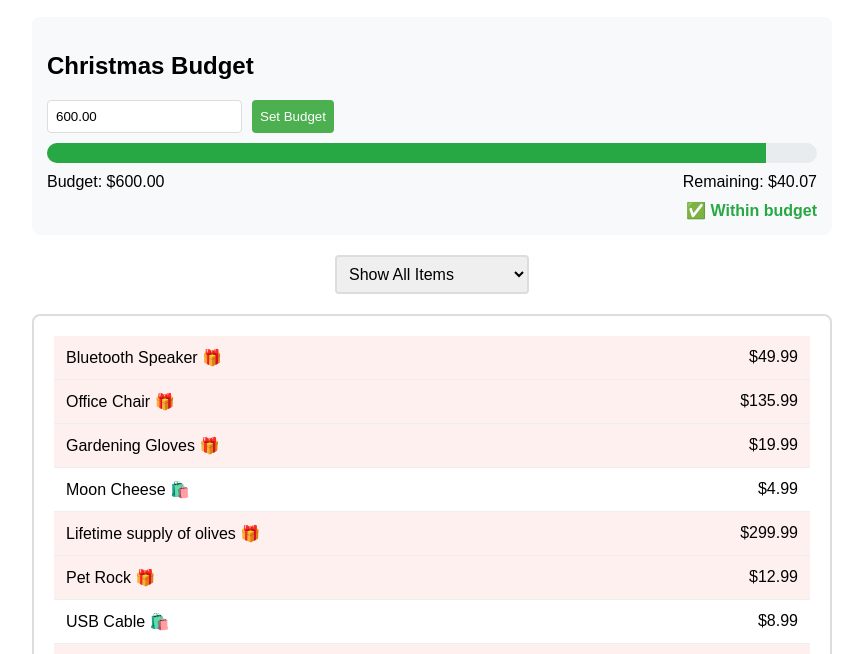
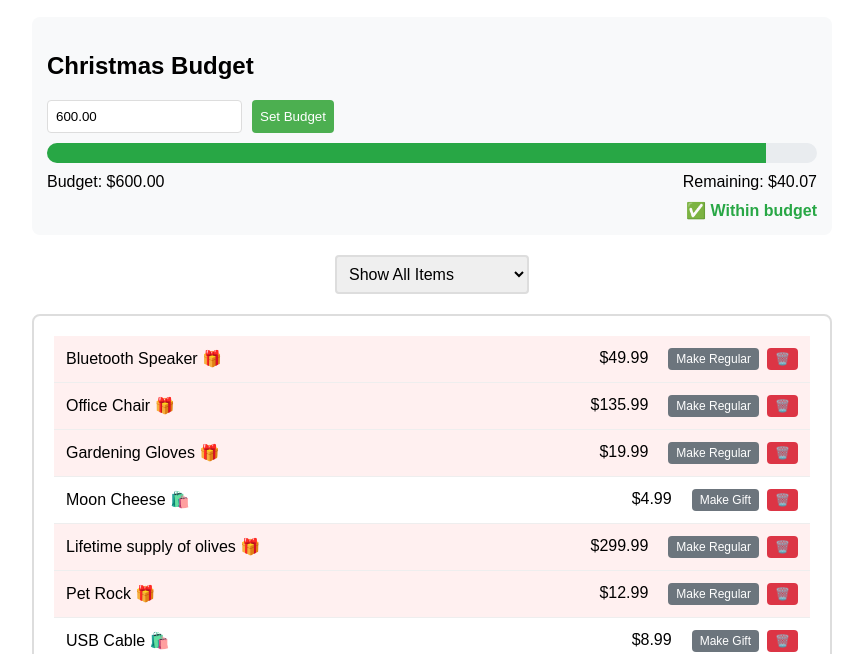
Before and after one commit to TheBIMsider/JavaScriptmas24, a plain HTML site: page Day18/index.html in a window 1280 px wide. Shown: the part 139-793 px from the top of the page, without its empty margins (208-1071 px from the left). Drawn offline with Linux system fonts and the light colour scheme.

Commit message:
Updated day 18 Code

```diff
--- a/Day18/index.css
+++ b/Day18/index.css
@@ -193,3 +193,51 @@ button:hover {
 .close:hover {
   color: black;
 }
+
+.item {
+  display: flex;
+  justify-content: space-between;
+  align-items: center;
+  padding: 12px;
+  border-bottom: 1px solid #eee;
+}
+
+.item-main {
+  display: flex;
+  justify-content: space-between;
+  flex-grow: 1;
+  margin-right: 20px;
+}
+
+.item-controls {
+  display: flex;
+  gap: 8px;
+}
+
+.toggle-gift {
+  background: #6c757d;
+  color: white;
+  border: none;
+  border-radius: 4px;
+  padding: 4px 8px;
+  cursor: pointer;
+  font-size: 12px;
+}
+
+.toggle-gift:hover {
+  background: #5a6268;
+}
+
+.remove-item {
+  background: #dc3545;
+  color: white;
+  border: none;
+  border-radius: 4px;
+  padding: 4px 8px;
+  cursor: pointer;
+  font-size: 12px;
+}
+
+.remove-item:hover {
+  background: #c82333;
+}
--- a/Day18/index.html
+++ b/Day18/index.html
@@ -96,6 +96,11 @@
               Christmas gifts are highlighted in pink and marked with a 🎁
             </li>
             <li>Regular shopping items are marked with a 🛍️</li>
+            <li>
+              Use the 'Make Gift/Make Regular' button to change an item's
+              category
+            </li>
+            <li>Remove items using the trash can button 🗑️</li>
           </ul>
         </div>
       </div>
--- a/Day18/index.js
+++ b/Day18/index.js
@@ -16,11 +16,11 @@ Expected output: 559.93
 
 - Use the reduce() method to complete this challenge.
 */
+
 import shoppingCartData from './data.js';
 
-// Create a mutable copy of the shopping data
 let currentItems = [...shoppingCartData];
-let currentBudget = 600.0; // Default budget
+let currentBudget = 600.0;
 
 function calculateCost(items) {
   return items.reduce((total, item) => total + item.price, 0).toFixed(2);
@@ -39,11 +39,9 @@ function updateBudgetDisplay(giftTotal) {
   budgetAmount.textContent = `Budget: $${currentBudget.toFixed(2)}`;
   budgetRemaining.textContent = `Remaining: $${remaining.toFixed(2)}`;
 
-  // Update progress bar
   budgetProgress.style.width = `${Math.min(percentUsed, 100)}%`;
   budgetProgress.classList.toggle('warning', percentUsed > 100);
 
-  // Update message
   if (remaining < 0) {
     budgetMessage.className = 'budget-warning';
     budgetMessage.textContent = `⚠️ Over budget by $${Math.abs(
@@ -51,7 +49,7 @@ function updateBudgetDisplay(giftTotal) {
     ).toFixed(2)}!`;
   } else if (remaining === 0) {
     budgetMessage.className = 'budget-warning';
-    budgetMessage.textContent = `⚠️ You've reached your budget limit!`;
+    budgetMessage.textContent = `'⚠️ You've reached your budget limit!`;
   } else {
     budgetMessage.className = 'budget-ok';
     budgetMessage.textContent = `✅ Within budget`;
@@ -62,38 +60,83 @@ function displayItems(filter = 'all') {
   const itemsList = document.getElementById('items-list');
   const totalElement = document.getElementById('total');
 
-  // Clear current display
   itemsList.innerHTML = '';
 
-  // Filter items based on selection
-  let itemsToDisplay = currentItems;
+  // Create the filtered display array but keep original indices
+  let itemsToDisplay = currentItems.map((item, index) => ({
+    ...item,
+    originalIndex: index,
+  }));
+
   if (filter === 'gifts') {
-    itemsToDisplay = currentItems.filter((item) => item.isGift);
+    itemsToDisplay = itemsToDisplay.filter((item) => item.isGift);
   } else if (filter === 'regular') {
-    itemsToDisplay = currentItems.filter((item) => !item.isGift);
+    itemsToDisplay = itemsToDisplay.filter((item) => !item.isGift);
   }
 
-  // Display filtered items
   itemsToDisplay.forEach((item) => {
     const itemElement = document.createElement('div');
     itemElement.className = `item ${item.isGift ? 'gift' : ''}`;
     itemElement.innerHTML = `
-            <span>${item.item} ${item.isGift ? '🎁' : '🛍️'}</span>
-            <span>$${item.price.toFixed(2)}</span>
+            <div class="item-main">
+                <span>${item.item} ${item.isGift ? '🎁' : '🛍️'}</span>
+                <span>$${item.price.toFixed(2)}</span>
+            </div>
+            <div class="item-controls">
+                <button class="toggle-gift" data-index="${item.originalIndex}">
+                    ${item.isGift ? 'Make Regular' : 'Make Gift'}
+                </button>
+                <button class="remove-item" data-index="${
+                  item.originalIndex
+                }">🗑️</button>
+            </div>
         `;
     itemsList.appendChild(itemElement);
   });
 
-  // Update total
+  // Remove old event listeners
+  document.querySelectorAll('.toggle-gift').forEach((button) => {
+    button.replaceWith(button.cloneNode(true));
+  });
+  document.querySelectorAll('.remove-item').forEach((button) => {
+    button.replaceWith(button.cloneNode(true));
+  });
+
+  // Add new event listeners
+  document.querySelectorAll('.toggle-gift').forEach((button) => {
+    button.addEventListener('click', toggleGiftStatus);
+  });
+  document.querySelectorAll('.remove-item').forEach((button) => {
+    button.addEventListener('click', removeItem);
+  });
+
   const total = calculateCost(itemsToDisplay);
   totalElement.textContent = `Total: $${total}`;
 
-  // Update budget display with gift total
   const giftTotal = calculateCost(currentItems.filter((item) => item.isGift));
   updateBudgetDisplay(giftTotal);
 }
 
-// Add new item
+function toggleGiftStatus(e) {
+  const index = parseInt(e.target.dataset.index);
+  const currentFilter = document.getElementById('filter-select').value;
+
+  if (index >= 0 && index < currentItems.length) {
+    currentItems[index].isGift = !currentItems[index].isGift;
+    displayItems(currentFilter);
+  }
+}
+
+function removeItem(e) {
+  const index = parseInt(e.target.dataset.index);
+  const currentFilter = document.getElementById('filter-select').value;
+
+  if (index >= 0 && index < currentItems.length) {
+    currentItems.splice(index, 1);
+    displayItems(currentFilter);
+  }
+}
+
 function addItem(e) {
   e.preventDefault();
 
@@ -104,23 +147,19 @@ function addItem(e) {
   };
 
   currentItems.push(newItem);
-
-  // Reset form
   e.target.reset();
 
-  // Refresh display with current filter
   const currentFilter = document.getElementById('filter-select').value;
   displayItems(currentFilter);
 }
 
-// Set up event listeners
+// Event Listeners
 document.getElementById('filter-select').addEventListener('change', (e) => {
   displayItems(e.target.value);
 });
 
 document.getElementById('add-item-form').addEventListener('submit', addItem);
 
-// Add budget setting functionality
 document.getElementById('set-budget').addEventListener('click', () => {
   const budgetInput = document.getElementById('budget-input');
   const newBudget = parseFloat(budgetInput.value);
```
